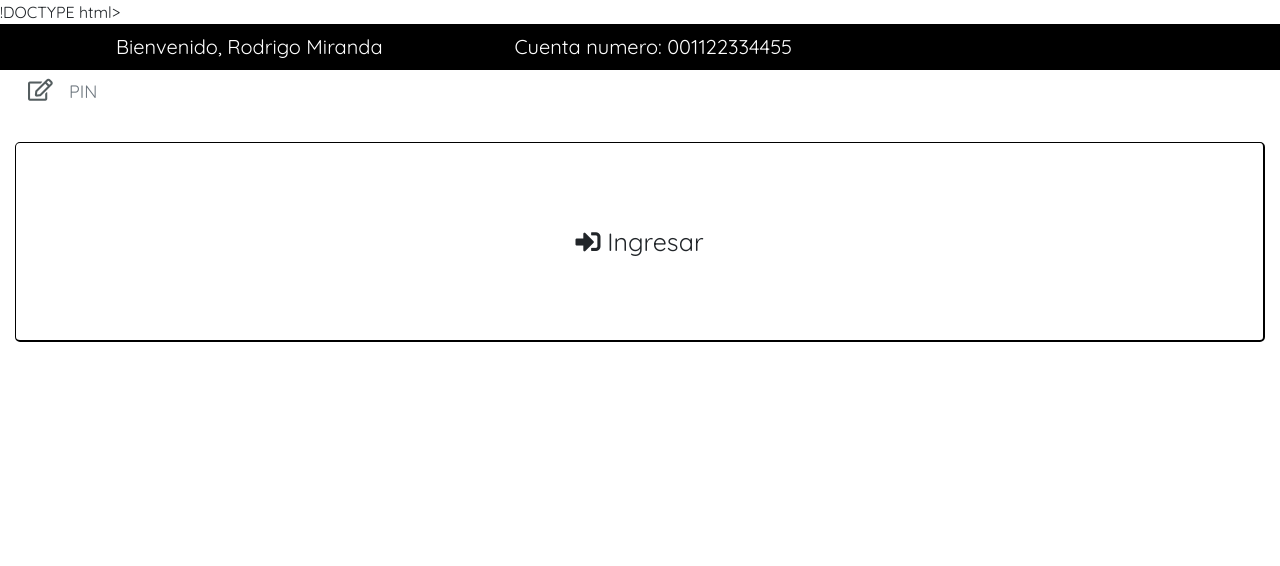
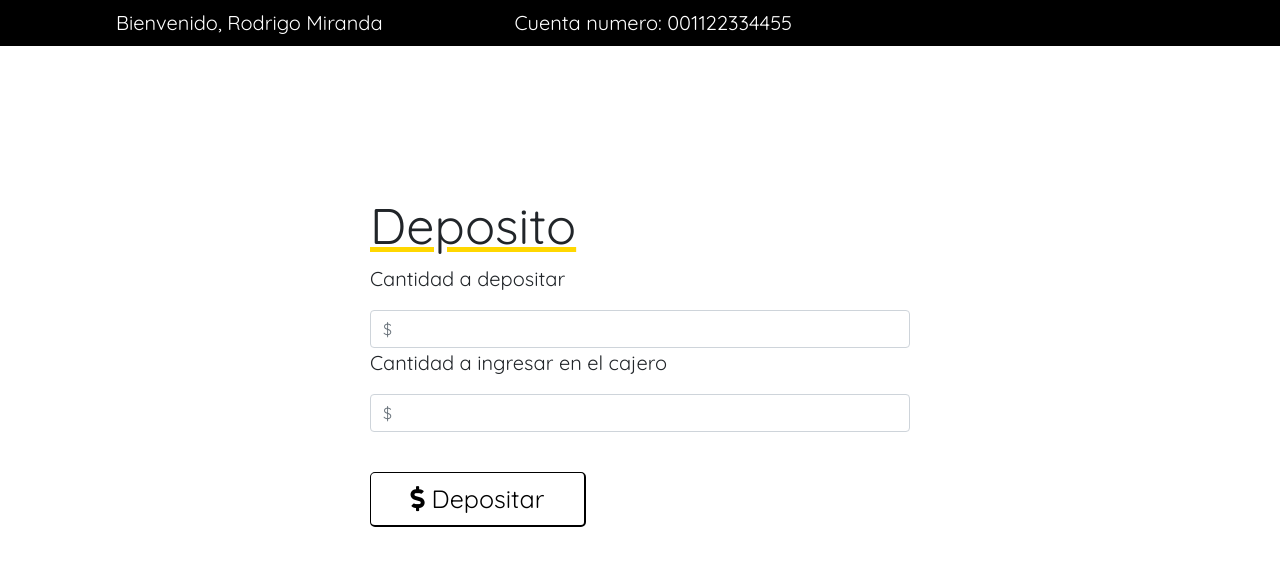
Before and after one commit to AlexMiranda7/Pokemon-Bank, a plain HTML site: page deposito.html in a window 1280 px wide. Drawn offline with nearby package versions, Linux system fonts and the light colour scheme.

Commit message:
Maquetado de deposito.html

```diff
--- a/Assets/CSS/style.css
+++ b/Assets/CSS/style.css
@@ -62,26 +62,30 @@ button{
     color: gold;
 }
 
-/*A partir de aqui son reglas pasadas, solo para basarse*/
+#btndepo{
+    margin-top: 40px;
+    width: 40%!important;
+    height: auto!important;
+    color: black;
 
-.form-group{
-    margin-bottom: 25px;
 }
 
-.form-group input{
-    height: 42PX;
-    border-radius: 5px;
-    border: 0;
-    font-size: 18px;
-    padding-left: 54px;
+#btndepo:hover, #btndepo:focus{
+    color: white;
 }
 
-.form-group::before{
-    font-family: 'Font Awesome\ 5 Free';
-    content: "\f044";
-    position: absolute;
-    font-size: 22px;
-    color: #555e60;
-    left: 28px;
-    padding-top: 4px;
+/*PARA CENTRAR LOS FORMULARIOS*/
+.row{
+    display: flex;
+    align-items: center;
+    justify-content: center;
 }
+
+.row form{
+    font-size: 20px;
+}
+
+.row h1{
+    font-size: 50px;
+    text-decoration: underline solid gold;
+}
--- a/deposito.html
+++ b/deposito.html
@@ -1,4 +1,4 @@
- !DOCTYPE html>
+<!DOCTYPE html>
 <html lang="en">
 <head>
   <meta charset="utf-8">
@@ -7,6 +7,10 @@
   <link rel="stylesheet" href="">
   <link rel="stylesheet" href="Assets/CSS/bootstrap.min.css">
   <link rel="stylesheet" href="Assets/CSS/style.css">
+  <!--SweetAlet-->
+  <script src="https://unpkg.com/sweetalert/dist/sweetalert.min.js"></script>
+
+  <!--FontAwesome-->
   <link rel="stylesheet" href="https://use.fontawesome.com/releases/v5.8.1/css/all.css" integrity="sha384-50oBUHEmvpQ+1lW4y57PTFmhCaXp0ML5d60M1M7uH2+nqUivzIebhndOJK28anvf" crossorigin="anonymous">
   <meta name="viewport" content="width=device-width, initial-scale=1, shrink-to-fit=no">
   <script src="https://ajax.googleapis.com/ajax/libs/jquery/3.5.1/jquery.min.js"></script>
@@ -27,12 +31,35 @@
     </ul> <!--Fin de Nav Bar-->
 
 
-  <form class="col-12">
-    <div class="form-group">
-         <input type="password" class="form-control" placeholder="PIN" maxlength="4">
-    </div>
-            <button type="submit" class="btn"><a href="index.html"></a><i class="fas fa-sign-in-alt"></i> Ingresar</button>
-  </form>
+ <section id="formularios">
+     <div class="container">
+      <div class="row content">
+        <div class="col-lg-6 pt-5 pt-lg-0 order-2 order-lg-1 d-flex flex-column justify-content-center">
+          <h1>Deposito</h1>
+            <form name="formulario">
+
+                <div class="form-goup">
+                    <p>Cantidad a depositar</p>
+                    <input type="number" class="form-control" id="descripcion" placeholder="$" required>
+                    <span class="errordescrip" id="errordescrip"></span>
+                </div>
+                <div class="form-goup">
+                    <p>Cantidad a ingresar en el cajero</p>
+                    <input type="number" class="form-control" id="monto" placeholder="$" required>
+                    <span class="errormonto" id="errormonto"></span>
+                </div>
+            </form>
+            <a href="#" class=""><button type="submit" value="agregar" name="agregar" class="btn btn-dark" id="btndepo"><i class="fas fa-dollar-sign"></i> Depositar</button></a>
+
+         </div>
+
+        </div>
+
+
+
+      </div>
+
+</section>
 
     <script src=""></script>
 </body>
```
Also changed, not shown: Assets/depositar.js (added).
